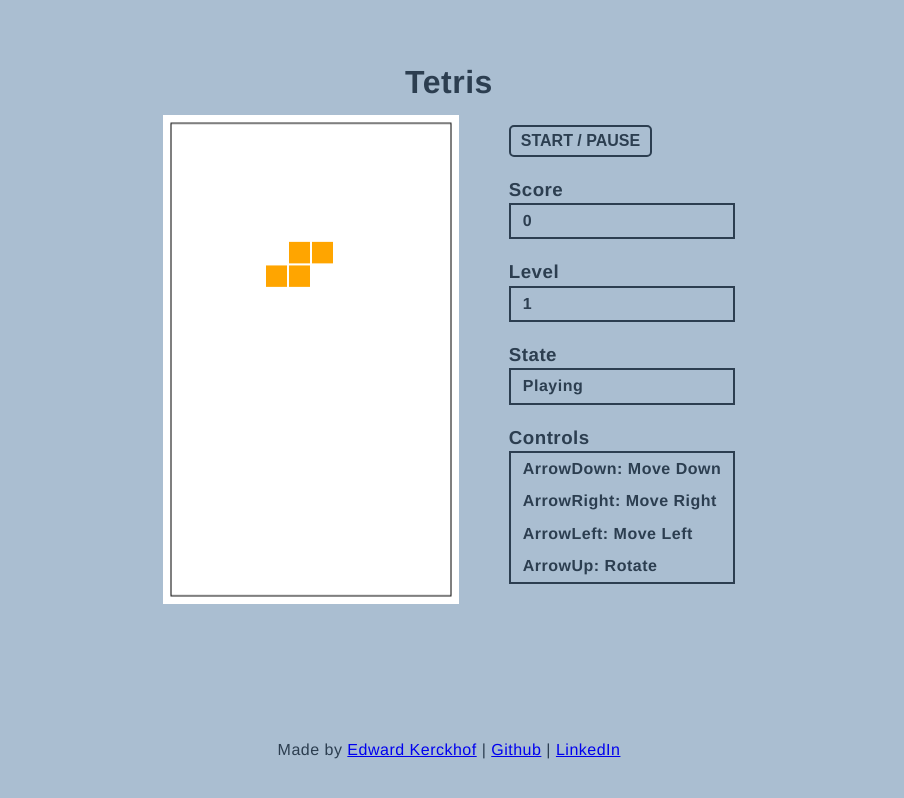
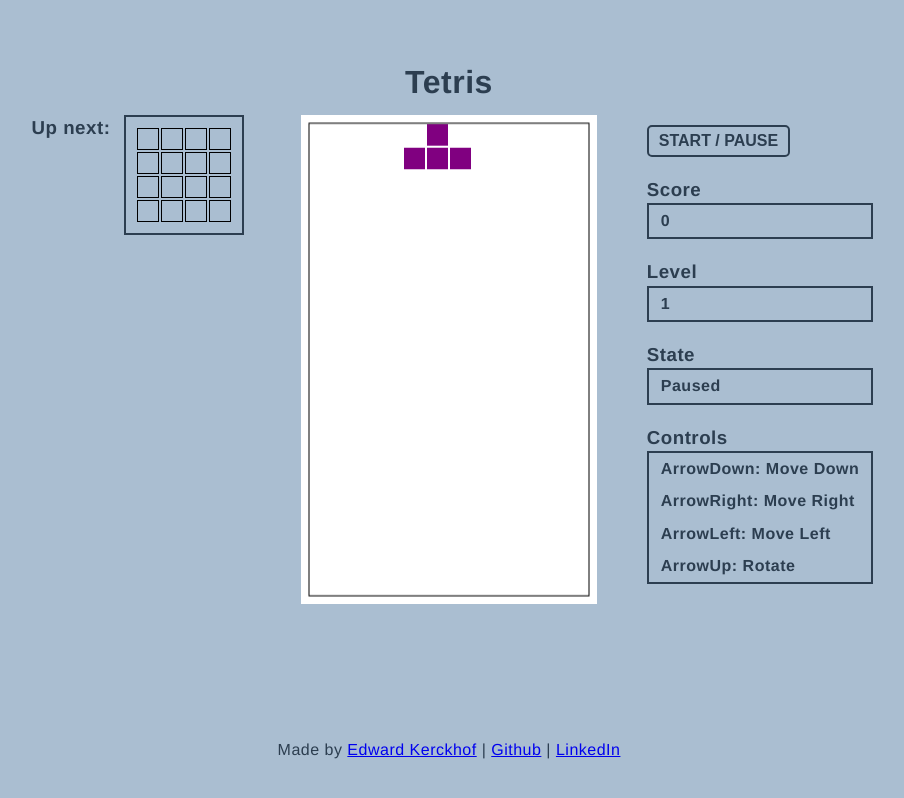
Before and after one commit to EdwardKerckhof/tetris-js, a Vue app: page / in a window 1280 px wide. Shown: the whole page, without its empty margins (191-1095 px from the left). Built offline with nearby package versions, Linux system fonts and the light colour scheme.

Commit message:
Started working on showing next Tetromino

```diff
--- /dev/null
+++ b/src/assets/scss/tetris.scss
@@ -0,0 +1,77 @@
+.tetris {
+  display: flex;
+  flex-direction: row-reverse;
+  justify-content: center;
+  text-align: left;
+
+  .tetrix-next {
+    width: 226px;
+    display: flex;
+    justify-content: space-around;
+    .next {
+      width: 120px;
+      height: 120px;
+      border: 2px solid #2c3e50;
+      padding: 10px;
+      display: grid;
+      grid-template-columns: repeat(4, 1fr);
+      grid-template-columns: repeat(4, 1fr);
+
+      div {
+        border: 1px solid black;
+        margin: 1px;
+      }
+    }
+  }
+
+  canvas {
+    margin: 0 50px;
+  }
+
+  .tetris-actions {
+    button {
+      background: none;
+      border: none;
+      font-size: 16px;
+      text-transform: uppercase;
+      border: 2px solid #2c3e50;
+      color: #2c3e50;
+      padding: 5px 10px;
+      border-radius: 5px;
+      font-weight: bold;
+      cursor: pointer;
+      outline: none;
+      margin-top: 10px;
+      transition: all 0.15s ease;
+
+      &:hover {
+        box-shadow: 0px 2px 5px rgba($color: #000000, $alpha: 0.15);
+      }
+    }
+
+    h3 {
+      margin: 20px 0;
+
+      p {
+        font-size: 16px;
+        padding: 5px 12px;
+        border: 2px solid #2c3e50;
+
+        &.control {
+          border: none;
+          border-right: 2px solid;
+          border-left: 2px solid;
+          text-transform: none;
+
+          &:nth-child(1) {
+            border-top: 2px solid;
+          }
+
+          &:nth-child(4) {
+            border-bottom: 2px solid;
+          }
+        }
+      }
+    }
+  }
+}
--- a/src/components/Tetris.vue
+++ b/src/components/Tetris.vue
@@ -25,6 +25,30 @@
       </h3>
     </div>
     <canvas id="tetris-canvas" ref="canvas"></canvas>
+    <div class="tetrix-next">
+      <h3>Up next:</h3>
+      <div class="next">
+        <div></div>
+        <div></div>
+        <div></div>
+        <div></div>
+
+        <div></div>
+        <div></div>
+        <div></div>
+        <div></div>
+
+        <div></div>
+        <div></div>
+        <div></div>
+        <div></div>
+
+        <div></div>
+        <div></div>
+        <div></div>
+        <div></div>
+      </div>
+    </div>
   </div>
 </template>
 
@@ -61,6 +85,7 @@ export default defineComponent({
     let level = ref(1) // vue ref for level, start at 1
     let score = ref(0) // vue ref for the score, start at 0
     let state = ref(STATE.PAUSED) // vue ref for state, starting at paused
+    let nextTetromino = ref()
     let timer: any // interval for automatically moving tetromino down (starts at 1 second, decrease each level)
     let movingSpeed = 1
     let levelUp = 20
@@ -132,7 +157,7 @@ export default defineComponent({
       setupCanvas()
       setSpeed(movingSpeed)
 
-      state.value = STATE.PLAYING
+      // state.value = STATE.PLAYING
     })
 
     // Populates the coordArray with square coordinates [x (pixels), y (pixels)]
@@ -182,8 +207,8 @@ export default defineComponent({
       // Create all possible tetrominos
       createTetrominos()
 
-      // Create random tetromino
-      createTetromino()
+      // Creates random next tetromino
+      createNextTetromino()
 
       // Populate the lookup table
       populateCoordArray()
@@ -209,7 +234,7 @@ export default defineComponent({
     // Deletes the previously drawn shape, then draws the new one
     const handleKeyDown = (e: KeyboardEvent) => {
       switch (state.value) {
-        case STATE.PLAYING:
+        case STATE.PAUSED:
           switch (e.key) {
             case 'ArrowLeft':
               direction = DIRECTION.LEFT
@@ -317,9 +342,15 @@ export default defineComponent({
     }
 
     // Sets a random tetromino and its color to the currentTetromino
-    const createTetromino = () => {
+    const setCurrentTetromino = (tetromino: number[][]) => {
+      currTetromino = tetromino
+      currTetrominoColor = currTetrominoColor
+    }
+
+    // Sets a random tetromino and its color to the nextTetromino
+    const createNextTetromino = () => {
       let randomTetroIndex = Math.floor(Math.random() * tetrominos.length) // get a random index
-      currTetromino = tetrominos[randomTetroIndex] // set currect tetromino to a random one with the created index
+      nextTetromino.value = tetrominos[randomTetroIndex] // set currect tetromino to a random one with the created index
       currTetrominoColor = tetrominosColors[randomTetroIndex] // set new random tetromino color
     }
 
@@ -389,7 +420,8 @@ export default defineComponent({
           checkCompletedRows()
 
           // Creates next new tetromino
-          createTetromino()
+          setCurrentTetromino(nextTetromino.value)
+          createNextTetromino()
 
           // Reset its values
           direction = DIRECTION.IDLE
@@ -573,68 +605,13 @@ export default defineComponent({
       score,
       level,
       state,
-      canvas
+      canvas,
+      nextTetromino
     }
   }
 })
 </script>
 
 <style lang="scss" scoped>
-.tetris {
-  display: flex;
-  flex-direction: row-reverse;
-  justify-content: center;
-  text-align: left;
-
-  canvas {
-    margin-right: 50px;
-  }
-
-  .tetris-actions {
-    button {
-      background: none;
-      border: none;
-      font-size: 16px;
-      text-transform: uppercase;
-      border: 2px solid #2c3e50;
-      color: #2c3e50;
-      padding: 5px 10px;
-      border-radius: 5px;
-      font-weight: bold;
-      cursor: pointer;
-      outline: none;
-      margin-top: 10px;
-      transition: all 0.15s ease;
-
-      &:hover {
-        box-shadow: 0px 2px 5px rgba($color: #000000, $alpha: 0.15);
-      }
-    }
-
-    h3 {
-      margin: 20px 0;
-
-      p {
-        font-size: 16px;
-        padding: 5px 12px;
-        border: 2px solid #2c3e50;
-
-        &.control {
-          border: none;
-          border-right: 2px solid;
-          border-left: 2px solid;
-          text-transform: none;
-
-          &:nth-child(1) {
-            border-top: 2px solid;
-          }
-
-          &:nth-child(4) {
-            border-bottom: 2px solid;
-          }
-        }
-      }
-    }
-  }
-}
+@import '../assets/scss/tetris.scss';
 </style>
```
